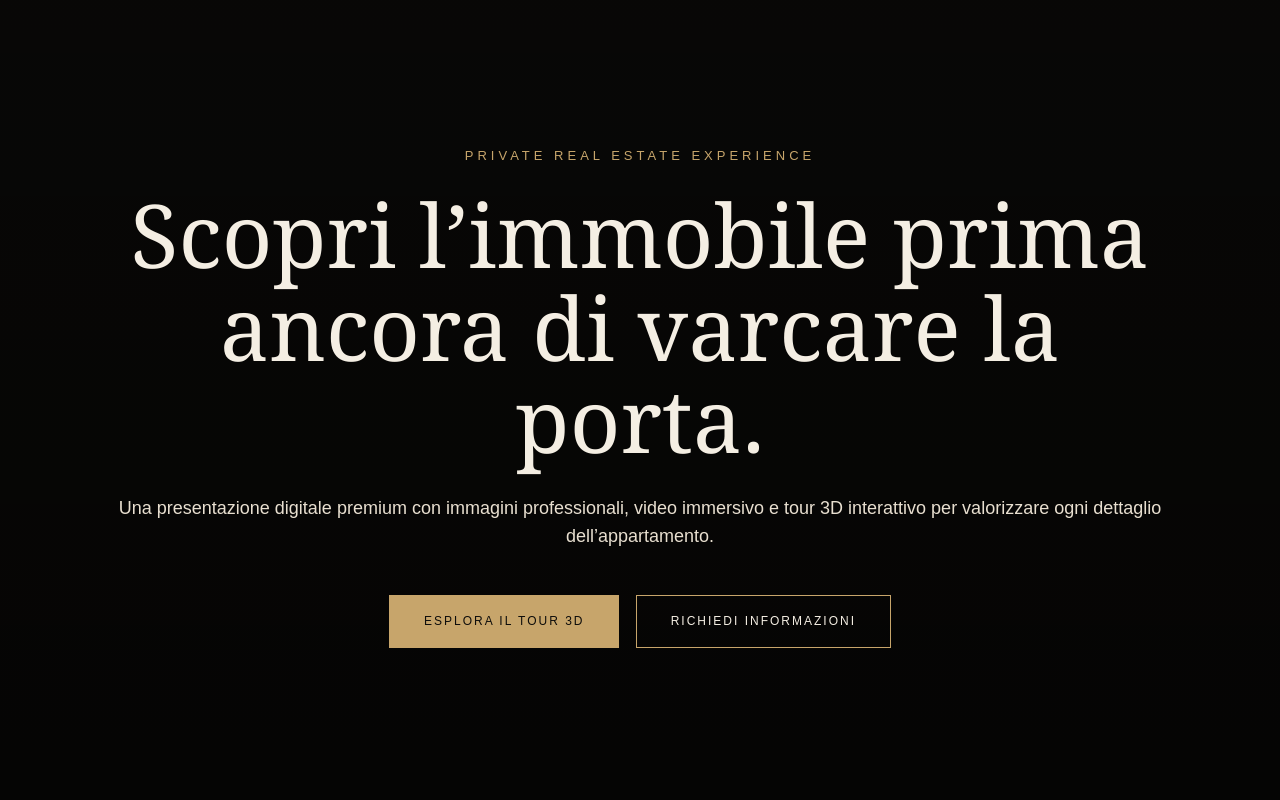
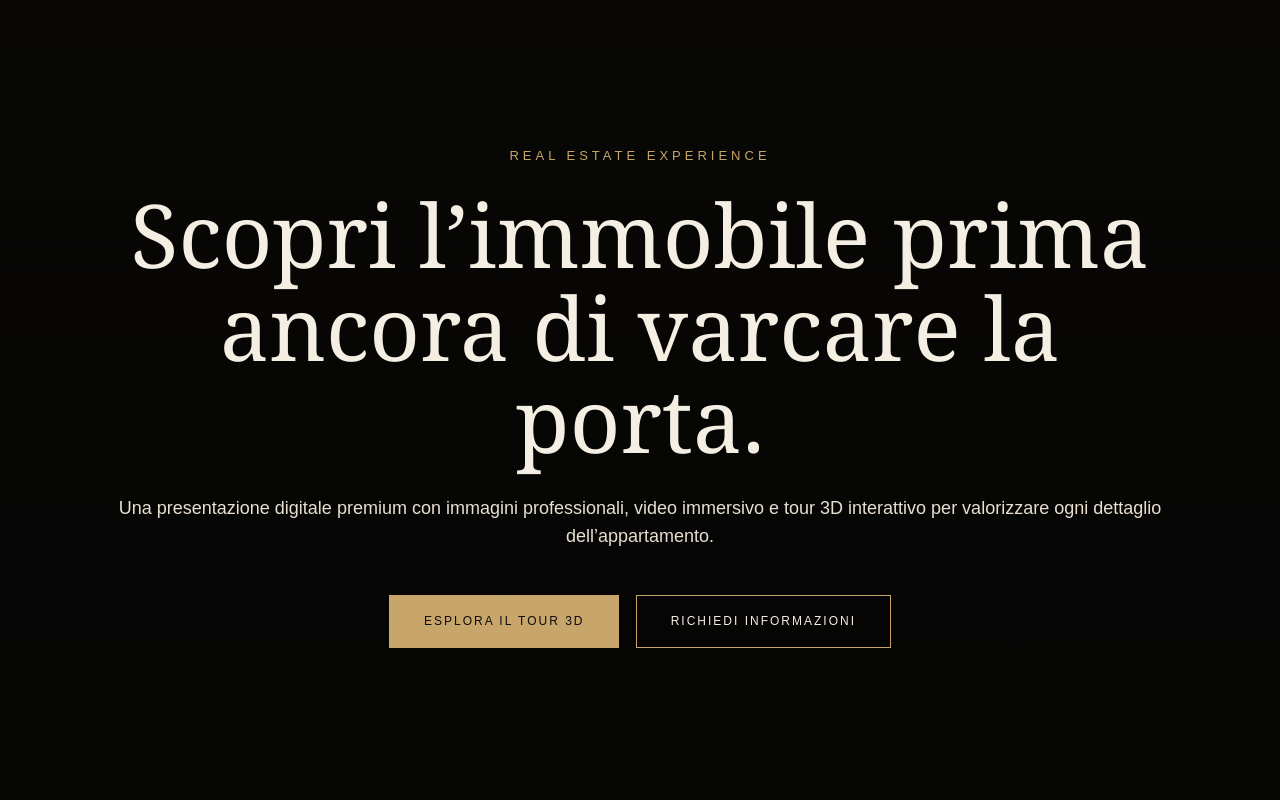
Before and after one commit to SavioPaoloPh/Immobiledemo, a plain HTML site: page index.html in a window 1280 px wide. Shown: the top 800 px of the page. Drawn offline with Linux system fonts and the light colour scheme.

Commit message:
Update index.html

```diff
--- a/index.html
+++ b/index.html
@@ -239,7 +239,7 @@
 
 <header class="hero">
   <div class="hero-content">
-    <div class="eyebrow">Private Real Estate Experience</div>
+    <div class="eyebrow">Real Estate Experience</div>
     <h1>Scopri l’immobile prima ancora di varcare la porta.</h1>
     <p>Una presentazione digitale premium con immagini professionali, video immersivo e tour 3D interattivo per valorizzare ogni dettaglio dell’appartamento.</p>
     <a class="btn" href="#tour">Esplora il tour 3D</a>
```
